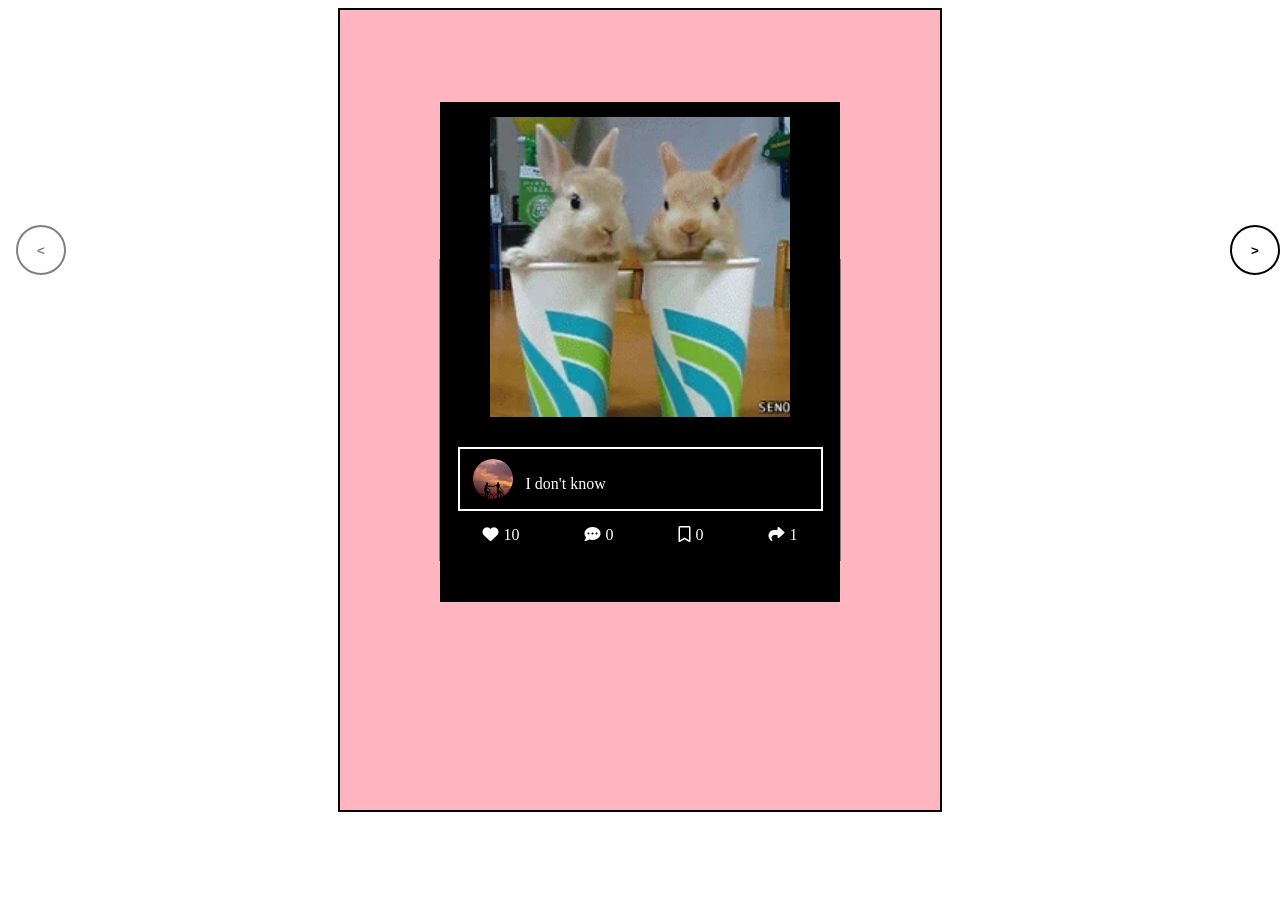
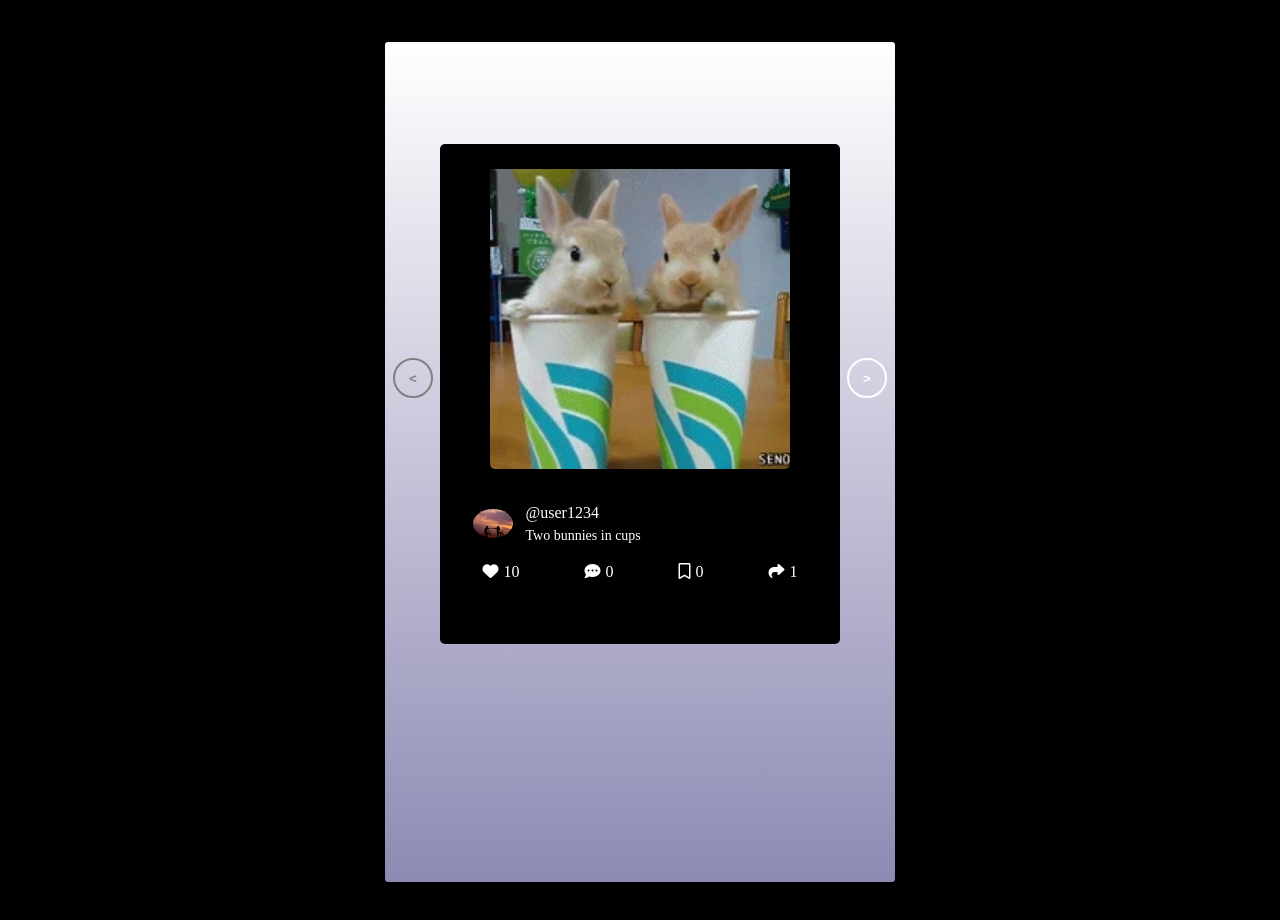
Before and after one commit to karlaestrada01/Tik-tac, a plain HTML site: page index.html in a window 1280 px wide. Before the commit the page ends 820 px from the top, so only its background shows below. Drawn offline with Linux system fonts and the light colour scheme.

Commit message:
Updated all files

```diff
--- a/data.js
+++ b/data.js
@@ -7,7 +7,8 @@ export const feedData = [
         shares: 1,
         saves: 0,
         postedVid: "images/bunnies.webp",
-        caption: "I don't know",
+        altImg: "Two bunnies inside of two cups",
+        caption: "Two bunnies in cups",
         comments: [],
         isLiked: false,
         isShared: false,
@@ -23,22 +24,20 @@ export const feedData = [
         shares: 100,
         saves: 5,
         postedVid: "images/cat-box.webp",
-        caption: "I don't know",
+        altImg: "cat getting head stuck in container",
+        caption: "tbh same",
         comments: [
             {
-                commentor: "",
-                message: "",
-                commentorImg: "",
-                isCommentLiked: false,
-                commentLikes: 0,
+                commentor: "@Sophia90",
+                message: "Aww so cute!",
+                commentorImg: "images/bird.jpg",
 
             },
             {
-                commentor: "",
-                message: "",
-                commentorImg: "",
-                isCommentLiked: false,
-                commentLikes: 0,
+                commentor: "@harryPotter",
+                message: "😂😂😂",
+                commentorImg: "images/profile-squirrel.jpg",
+
             },
         ],
         isLiked: false,
@@ -55,7 +54,8 @@ export const feedData = [
         shares: 1,
         saves: 0,
         postedVid: "images/chicken.webp",
-        caption: "I don't know",
+        altImg: "Two bunnies inside of two cups",
+        caption: "Chicken riding on a roomba",
         comments: [],
         isLiked: false,
         isShared: false,
@@ -71,31 +71,27 @@ export const feedData = [
         shares: 1,
         saves: 0,
         postedVid: "images/dolphin.webp",
-        caption: "I don't know",
+        altImg: "A cat hits a dolphin",
+        caption: "poor dolphin",
         comments: [
             {
-                commentor: "",
-                message: "",
-                commentorImg: "",
-                isCommentLiked: false,
-                commentLikes: 0,
+                commentor: "@twilight34",
+                message: "😂😂😂",
+                commentorImg: "images/profile-girl.jpg",
+
 
             },
             {
-                commentor: "",
-                message: "",
-                commentorImg: "",
-                isCommentLiked: false,
-                commentLikes: 0,
+                commentor: "@user1234",
+                message: "LOL",
+                commentorImg: "images/couple.jpg",
+
 
             },
             {
-                commentor: "",
-                message: "",
-                commentorImg: "",
-                isCommentLiked: false,
-                commentLikes: 0,
-
+                commentor: "@Oleksandr",
+                message: "😂😂",
+                commentorImg: "images/side-pic.jpg",
             },
         ],
         isLiked: false,
@@ -111,15 +107,14 @@ export const feedData = [
         likes: 10,
         shares: 1,
         saves: 0,
-        postedVid: "images/bunnies.webp",
-        caption: "I don't know",
+        postedVid: "images/puppies.webp",
+        altImg: "Many puppies playing with one guy",
+        caption: "SO adorable!!",
         comments: [
             {
-                commentor: "",
-                message: "",
-                commentorImg: "",
-                isCommentLiked: false,
-                commentLikes: 0,
+                commentor: "@HarryPotter",
+                message: "🥰",
+                commentorImg: "images/profile-squirrel.jpg",
 
             },
         ],
@@ -132,3 +127,11 @@ export const feedData = [
     },
 
 ]
+
+export const commentorObj = {
+    commentor: "@user12444444",
+    message: "",
+    commentorImg: "images/mountain.jpg",
+
+
+}
--- a/index.html
+++ b/index.html
@@ -11,28 +11,24 @@
     </head>
     <body>
 
+        <div id="ticTac-container">
         <div class="post-feed">
             <div class="feed-item"></div>
                 <div class="post-container" id="post-container">
+                </div>
+                <div class="feed-btns-container">
+                    <button id="btn-prev" class="feed-btn" aria-label="Previous meme" disabled><</button>
+                    <button id="btn-next" class="feed-btn" aria-label="Next meme">></button>
+                </div>
+            </div>
 
 
 
 
 
-
-                </div>
-
-            </div>
-
-            <div class="feed-btns-container">
-                <button id="btn-prev" class="feed-btn" disabled><</button>
-                <button id="btn-next" class="feed-btn">></button>
-            </div>
-
-
-
         </div>
 
+    </div>
         <script src="index.js" type="module"></script>
     </body>
 
--- a/index.js
+++ b/index.js
@@ -1,4 +1,12 @@
+/**
+ * Author: Karla Estrada
+ * Version: 1.0
+ * Description: Tik-Tac is my personalized adaption of Tik tok.
+ * Date: 10-03-2022
+ */
+
 import { feedData } from "./data.js";
+import {commentorObj} from "./data.js";
 
 let postContainer = document.getElementById("post-container")
 const btnPrev = document.getElementById("btn-prev")
@@ -7,38 +15,73 @@ const btnNext = document.getElementById("btn-next")
 let positionCount = 0;
 let visibility;
 const commentSection = document.getElementById("commentSection")
+
+/**
+ * Renders out the feed based on the post's attributes
+ *
+ */
 function renderFeed() {
     let str = ""
     let likedHeart = ""
     let savedIcon = "fa-regular"
     let sharedIcon = ""
     let commentsReplies = ""
+    let copiedItem = "feedItem"
+
     for (let i = 0; i < feedData.length; i++) {
 
-        visibility = `post-hidden`
+        let feedItem = feedData[i]
+
         if (i === positionCount) {
             visibility = `post-visible`
         }
-        if (feedData[i].isLiked) {
+        else {
+            visibility = `post-hidden`
+        }
+        if (feedItem.isLiked) {
             likedHeart = "liked-heart"
         }
+        else {
+            likedHeart = ""
+        }
 
-        if (feedData[i].isSaved) {
+        if (feedItem.isSaved) {
             savedIcon = "fa-solid"
         }
-        if (feedData[i].isShared) {
+        else {
+            savedIcon = "fa-regular"
+        }
+
+        if (feedItem.isShared) {
             sharedIcon = "shared-icon"
+            copiedItem = `<p id="reply-message">Copied to clipboard!</p>`
+
+        }
+        else {
+            sharedIcon = ""
+            copiedItem = ""
         }
 
 
         commentsReplies = ``
-
-        if (feedData[i].comments.length > 0) {
-            feedData[i].comments.forEach(function (reply) {
+        let count = 0;
+        if (feedItem.comments.length > 0) {
+            feedItem.comments.forEach(function (reply) {
                 commentsReplies +=
                     `
-                <p>no comments</p>
-                <h1>IDLK BRUH</h1>
+                <div class="reply-container">
+                    <div id="message-info">
+                        <img src="${reply.commentorImg}"
+                        <p>${reply.commentor}</p>
+                    </div>
+
+                    <div id="message-container">
+                        <p>${reply.message}</p>
+
+
+                    </div>
+                </div>
+
                 `
 
             })
@@ -46,8 +89,13 @@ function renderFeed() {
         else {
             commentsReplies +=
                 `
-                <p>no commenfdkadsfts</p>
-                <h1>IDLK BRfkdsahfdlUH</h1>
+                <div id="no-message">
+                        <p>No comments yet</p>
+                        <form id="comment-form">
+                            <input type="text" id="reply" name="reply" placeholder="Leave a comment...">
+                            <button type="submit">Submit</button>
+                        </form>
+                </div>
                 `
 
         }
@@ -55,82 +103,65 @@ function renderFeed() {
             `
             <div class="post-content ${visibility}" id="post-content">
                 <div>
-                    <img class="post-video" src="${feedData[i].postedVid}">
+                    <img class="post-video" src=${feedItem.postedVid} alt=${feedItem.altImg}>
 
 
                 </div>
                 <div class="post-footer">
-                    <img class="profile-pic" src="${feedData[i].profilePic}">
-                    <p>${feedData[i].caption}</p>
+                    <img class="profile-pic" src="${feedItem.profilePic}">
+                    <div>
+                        <p>${feedItem.username}</p>
+                        <p id="caption">${feedItem.caption}</p>
+                    </div>
                 </div>
                 <div class="post-icons">
                     <span class="icon-container">
 
-                        <i class="fa-solid fa-heart ${likedHeart}" data-like='${feedData[i].uuid}'></i>${feedData[i].likes}
+                        <i class="fa-solid fa-heart ${likedHeart}" data-like='${feedItem.uuid}'></i>${feedItem.likes}
                     </span>
                     <span class="icon-container">
-                        <i class="fa-solid fa-comment-dots" data-comment='${feedData[i].uuid}'></i>${feedData[i].comments.length}
+                        <i class="fa-solid fa-comment-dots" data-comment='${feedItem.uuid}'></i>${feedItem.comments.length}
                     </span>
 
                     <span class="icon-container">
-                        <i class=" fa-bookmark ${savedIcon}" data-bookmark='${feedData[i].uuid}'></i>${feedData[i].saves}
+                        <i class=" fa-bookmark ${savedIcon}" data-bookmark='${feedItem.uuid}'></i>${feedItem.saves}
                     </span>
 
                     <span class="icon-container">
-                        <i class=" fa-solid fa-share ${sharedIcon} " data-save='${feedData[i].uuid}'></i>${feedData[i].shares}
+                        <i class=" fa-solid fa-share ${sharedIcon} " data-save='${feedItem.uuid}'></i>${feedItem.shares}
+
                     </span>
 
-
-
                 </div>
-                <div class="commentSection hidden" id="comments-${feedData[i].uuid}">
-                ${commentsReplies}
+                    ${copiedItem}
+                <div class="commentSection hidden" id="comments-${feedItem.uuid}">
+                    ${commentsReplies}
                 </div>
-
-
-
             </div>
-
             `
-
-
-
         postContainer.innerHTML = str;
-
-        // const commentSection =  document.getElementById("commentSection")
-        // let postComments=``
-        // if(feedData[i].comments > 0){
-
-        // }
-        // else {
-        //     postComments  = `
-        //     <p>no comments</p>
-        //     <h1>IDLK BRUH</h1>`
-
-        // }
-        // commentSection.innerHTML = postComments
     }
-    //return str;
 }
 
-function render() {
-    postContainer.innerHTML = renderFeed();
-}
 renderFeed();
-const postArray = document.getElementsByClassName("post-content");
 
+const postArray = document.getElementsByClassName("post-content")
 const postContent = document.getElementById("post-content")
+/**
+ * Removes visibility of each post
+ */
 function removeVisibility() {
     for (let post of postArray) {
         post.classList.remove("post-visible")
         post.classList.add("post-hidden")
     }
 }
-
+/**
+ * Event listener when the next button is pressed
+ */
 btnNext.addEventListener("click", function () {
     removeVisibility();
     btnPrev.disabled = false;
-
     if (positionCount === postArray.length - 1) {
         positionCount = 0;
     }
@@ -140,11 +171,13 @@ btnNext.addEventListener("click", function () {
     postArray[positionCount].classList.add("post-visible")
 
 })
+/**
+ * Event listener when the previous button is pressed
+ */
 btnPrev.addEventListener("click", function () {
 
     if (positionCount === 0) {
         btnPrev.disabled = true;
-
     }
     else {
         removeVisibility();
@@ -153,33 +186,40 @@ btnPrev.addEventListener("click", function () {
     }
 })
 
+/**
+ * Event listener for any of the icons
+ * @param e
+ *      data set attrbute
+ */
 postContainer.addEventListener("click", function (e) {
-
+    const targetDataSet = e.target.dataset;
     let datasetAttr = ""
-    if (e.target.dataset.like) {
-        console.log("like")
+    if (targetDataSet.like) {
         datasetAttr = "like"
-        updateIcons(e.target.dataset.like, datasetAttr)
+        updateIcons(targetDataSet.like, datasetAttr)
     }
-    else if (e.target.dataset.comment) {
-        console.log("comment")
+    else if (targetDataSet.comment) {
         datasetAttr = "comment"
 
-        updateIcons(e.target.dataset.comment, datasetAttr)
+        updateIcons(targetDataSet.comment, datasetAttr)
     }
-    else if (e.target.dataset.bookmark) {
-        console.log("bookamrk")
+    else if (targetDataSet.bookmark) {
         datasetAttr = "bookmark"
-        updateIcons(e.target.dataset.bookmark, datasetAttr)
+        updateIcons(targetDataSet.bookmark, datasetAttr)
     }
-    else if (e.target.dataset.save) {
-        console.log("save")
+    else if (targetDataSet.save) {
         datasetAttr = "save"
-        updateIcons(e.target.dataset.save, datasetAttr)
+        updateIcons(targetDataSet.save, datasetAttr)
     }
 })
 
-
+/**
+ * Each icon is updated when pressed
+ * @param {*} postID
+ *          the uuid of the post pressed
+ * @param {*} datasetAttribute
+ *          the attribute that was pressed
+ */
 function updateIcons(postID, datasetAttribute) {
 
     const postObj = feedData.filter(function (post) {
@@ -194,15 +234,19 @@ function updateIcons(postID, datasetAttribute) {
             postObj.likes++;
         }
         postObj.isLiked = !postObj.isLiked
+        renderFeed();
     }
     else if (datasetAttribute === "comment") {
-        //removeCommentVisibility();
-        //const commentSec = document.getElementById("commentSection")
-
-        //commentArray[positionCount].classList.add("comment-visible");
-        console.log(`comment-${postID}`)
+        const commentForm = document.getElementById("comment-form")
+        commentForm.addEventListener('submit', function(submitted){
+            submitted.preventDefault()
+            const commentFormData = new FormData(commentForm)
+            const commentMessage = commentFormData.get("reply")
+            commentorObj.message = commentMessage;
+            postObj.comments.push(commentorObj)
+            renderFeed();
+        })
         document.getElementById(`comments-${postID}`).classList.toggle('hidden')
-
     }
     else if (datasetAttribute === "bookmark") {
         if (postObj.isSaved) {
@@ -211,8 +255,8 @@ function updateIcons(postID, datasetAttribute) {
         else {
             postObj.saves++;
         }
-        console.log("in here")
         postObj.isSaved = !postObj.isSaved
+        renderFeed();
     }
     else {
 
@@ -221,10 +265,10 @@ function updateIcons(postID, datasetAttribute) {
         }
         else {
             postObj.shares++;
+            navigator.clipboard.writeText("www.google.com")
         }
         postObj.isShared = !postObj.isShared
+        renderFeed();
     }
-   // renderFeed();
+
 }
-
-console.log(document.getElementsByClassName("post-content"))
--- a/style.css
+++ b/style.css
@@ -1,49 +1,60 @@
-/* starting out with mobile first design */
-.body {
+
+body {
     margin: 0;
-    padding: 0;
-    box-sizing: border-box;
+
+}
+#ticTac-container {
+   background-color: black;
+    padding: 20px;
+    margin: 0 auto;
+
+
+
 }
 .post-feed {
-    background-color: lightpink;
+
+    background: linear-gradient(white, #8d8ab3);
     border: 2px solid black;
-    max-width: 600px;
+    width: 500px;
     height: 800px;
-    margin: 0 auto;
+    margin: 20px auto;
     position: relative;
     display: flex;
     align-items: center;
     justify-content: center;
+    padding: 20px 5px;
+    border-radius: 5px;
 }
+
 .feed-btns-container {
     display: flex;
     width: 100%;
     justify-content: space-between;
     position: absolute;
-    top: 30%;
-    transform: translateY(-30%);
+    top: 40%;
+    transform: translateY(-50%);
 
 }
 .feed-btn {
     border-radius: 50%;
     margin: 0 8px;
-    border: 2px solid black;
+    border: 2px solid white;
     background-color: transparent;
     padding: 5px 10px;
     font-weight: bold;
     cursor: pointer;
-    height: 50px;
-    width: 50px;
+    height: 40px;
+    width: 40px;
+    color: white
 }
 .feed-item {
-    height: 300px;
-    width: 400px;
+
     margin: 20px auto;
-    background: white;
-    border: 1px solid gray;
+    width: 100%;
     display: flex;
     justify-content: center;
     align-items: center;
+    padding: 20px;
 }
 
 .post-container {
@@ -56,7 +67,7 @@
 }
 .post-content {
     box-sizing: border-box;
-    background-color: black;
+
     width: 400px;
     height: 500px;
     margin: 5px auto;
@@ -77,13 +88,19 @@
     height: 300px;
     object-fit: cover;
     margin: 5px auto;
+    border-radius: 5px;
+    padding-top: 10px;
 }
 .post-hidden {
     display: none;
-    background-color: black;
+
 }
 .post-visible {
   display: block;
+  background-color: black;
+  border-radius: 5px;
+  margin: 0 auto;
+
 }
 #btn-prev:disabled {
     border: 2px solid gray;
@@ -92,16 +109,18 @@
 }
 .post-footer {
     display: flex;
-    border: 2px solid white;
-
     color: white;
     width: 95%;
     margin: 30px auto 5px auto;
+    line-height: 18px;
 
 }
 .post-footer p {
-    margin-left: 5px;
-    padding-top: 10px
+    margin: 5px 0 3px 5px;
+    padding: 0px
+}
+#caption {
+    font-size: 14px;
 }
 .post-icons {
     color: white;
@@ -112,7 +131,6 @@
 
 }
 .icon-container {
-
     display: flex;
     gap: 5px;
     cursor: pointer;
@@ -129,33 +147,92 @@
    display: none;
 }
 .commentSection{
-
-    height: 200px;
     width: 400px;
+    height: 210px;
     box-sizing: border-box;
     padding: 0px;
-
     position: absolute;
-    top: 0;
+    top: 600px;
     right:0;
     left:0;
     bottom: 0;
     margin: auto;
+    border-radius: 5px;
 
+    background-color: #F3F3F7;
+}
 
-    background-color: gray;
-}
-.commentSection h1 {
-    font-size: 50px;
-    color: red;
-}
-#commentSection{
-
-}
 .hidden {
     display: none;
 
 }
+.reply-container {
+    padding: 5px;
+
+}
+.reply-container img{
+    width: 40px;
+    height: auto;
+    border-radius: 50%;
+    margin: 5px 8px;
+}
+.reply-container p {
+    margin: 5px;
+    line-height: 0px;
+}
 .comment-visible {
   display: block;
 }
+#message-info {
+    display: flex;
+    align-items: center;
+    color: gray;
+    margin: 0;
+
+}
+#message-container {
+    display: flex;
+    justify-content: space-between;
+    width: 285px;
+    margin: 0 auto;
+
+}
+#no-message {
+    text-align: center;
+    color: gray;
+}
+
+#reply-message {
+    color: white;
+    font-size: 10px;
+    text-align: right;
+}
+@media screen and (max-width:500px) {
+
+    .post-feed {
+        width: 400px;
+    }
+}
+@media screen and (max-width:376px) {
+    .post-feed {
+        width: 370px;
+    }
+    .post-content {
+        width: 370px;
+        padding: 0px;
+    }
+    #ticTac-container {
+        padding: 0;
+        margin: 0 auto;
+    }
+
+    .post-content {
+        width: 355px;
+
+    }
+    .commentSection{
+        width: 355px;
+
+    }
+
+}
```
Also changed, not shown: images/bird.jpg (added), images/side-pic.jpg (added), 1 other file.
